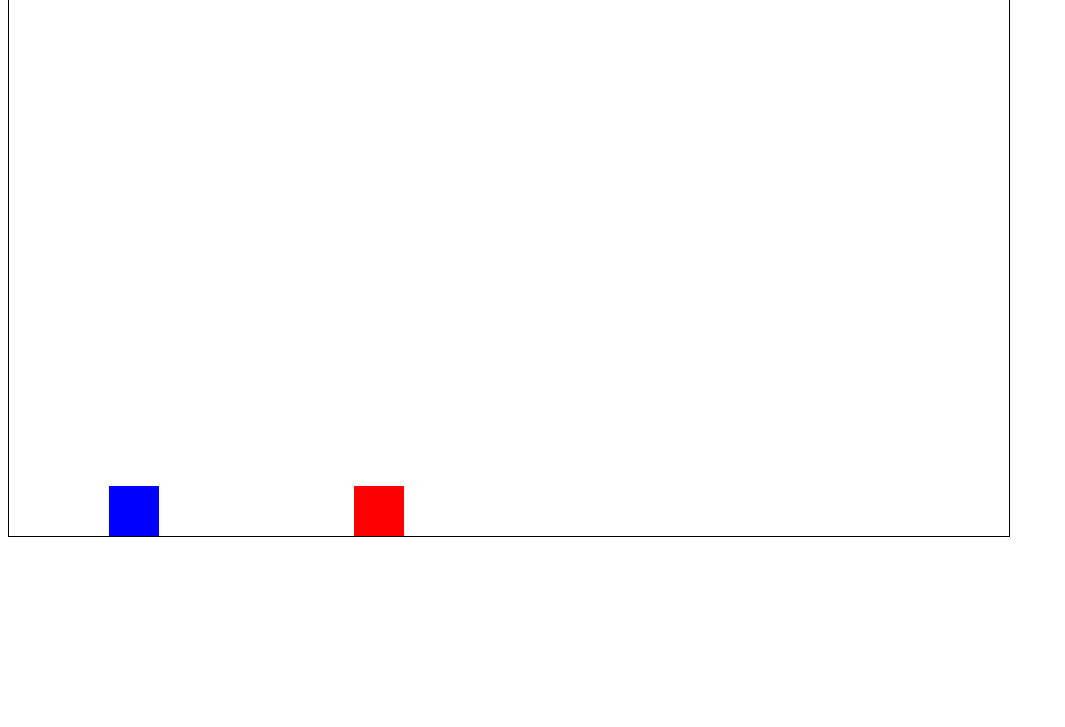
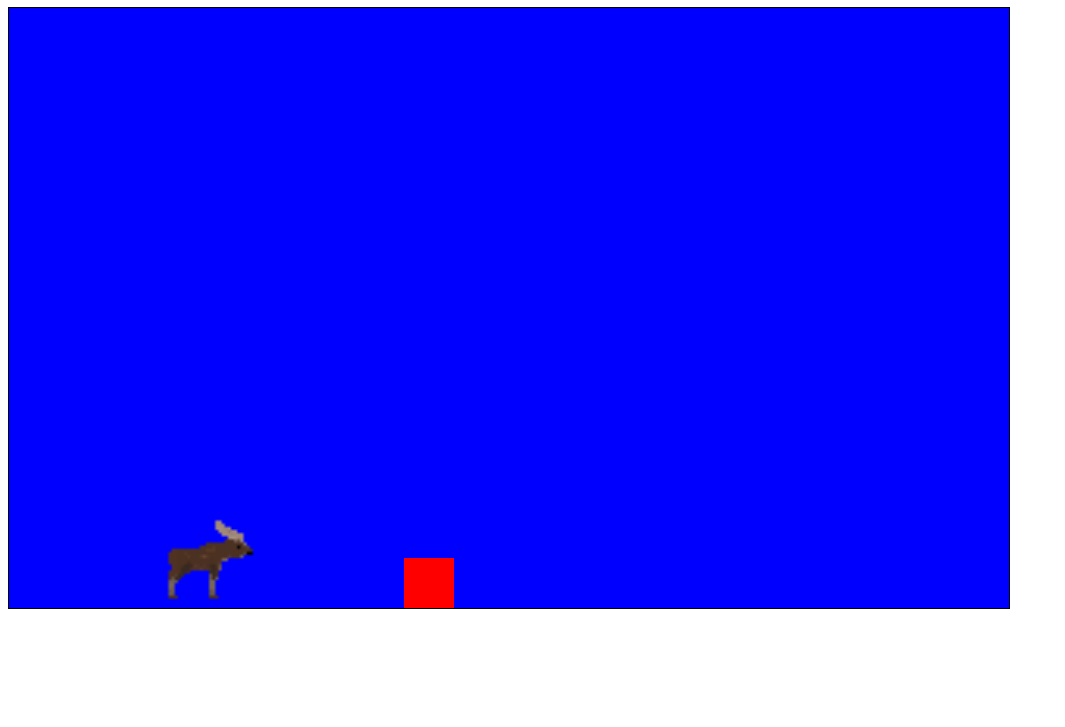
Before and after one commit to Bryant180/Bryant180.github.io, a plain HTML site: page index.html in a window 1280 px wide. Shown: the part 73-800 px from the top of the page, without its empty margins (0-1065 px from the left). Drawn offline with Linux system fonts and the light colour scheme.

Commit message:
added moose and background color graphics

```diff
--- a/index.html
+++ b/index.html
@@ -7,7 +7,10 @@
     <title>Game</title>
 </head>
 <body>
-    <canvas id="canvas", width="1000px", height="600px", style="border: 1px solid black;"></canvas>
+    <h1>MOOSE ON THE LOOSE!</h1>
+    <canvas id="canvas", width="1000px", height="600px", style="border: 1px solid black;">
+        <img src="images/moose.png" alt="", id="moose">
+    </canvas>
 </body>
 <script src="scripts/main.js"></script>
 <script src="scripts/inputHandler.js"></script>
--- a/scripts/main.js
+++ b/scripts/main.js
@@ -3,32 +3,55 @@ console.log("main.js is working")
 const canvas = document.getElementById("canvas")
 const ctx = canvas.getContext("2d")
 
+const moose = document.getElementById("moose")
+
+//ctx.drawImage(moose, 0, canvas.height - 100, 100, 100)
+
+/*
 let x = 100
 let y = canvas.height - 50
+*/
+
+let x = 150
+let y = canvas.height
 
 let grounded = false
 
 let vy = 0
+
 
 function update() {
     console.log(grounded)
     let vyAbs = Math.abs(vy)
     let minErase = 1
 
-    ctx.clearRect(x, y, 50, -vyAbs - minErase)
-    ctx.clearRect(x, y, 50, 50 + vyAbs + minErase)
+    ctx.clearRect(x, y, 100, -vyAbs - minErase)
+    ctx.clearRect(x, y, 100, 100 + vyAbs + minErase)
     y += vy
-    ctx.fillStyle = "blue";
-    ctx.fillRect(x, y, 50, 50)
+
+    fillBackground()
+
+    ctx.drawImage(moose, x, y, 100, 100)
     collision()
     requestAnimationFrame(update)
 }
 
 update()
 
+function fillBackground() {
+    ctx.fillStyle = "blue";
+    ctx.fillRect(0, 0, canvas.width, canvas.height)
+}
+
+function fillBlue(x, y, width, height) {
+    ctx.fillStyle = "blue";
+    ctx.fillRect(x, y, width, height)
+}
+
+
 function collision() {
-    if (y >= canvas.height - 50) {
-        y = canvas.height - 50
+    if (y >= canvas.height - 100) {
+        y = canvas.height - 100
         vy = 0
         grounded = true
     }
--- a/scripts/obstacle.js
+++ b/scripts/obstacle.js
@@ -1,4 +1,4 @@
-let spawnX = canvas.width - 50
+let spawnX = canvas.width
 let spawnY = canvas.height - 50
 
 let obsX = 0
@@ -17,8 +17,12 @@ setInterval(function Obstacle()
 
 function updateObstaclePos() {
     if (obsX >= -50) {
-        ctx.clearRect(obsX, obsY, 50 + obstacleSpeed, 50)
+        fillBlue(obsX, obsY, 50 + obstacleSpeed, 50)
+        //ctx.clearRect(obsX, obsY, 50 + obstacleSpeed, 50)
         obsX -= obstacleSpeed
+
+
+
         ctx.fillStyle = "red";
         ctx.fillRect(obsX, obsY, 50, 50)
         requestAnimationFrame(updateObstaclePos)
```
Also changed, not shown: images/moose.png (added).
